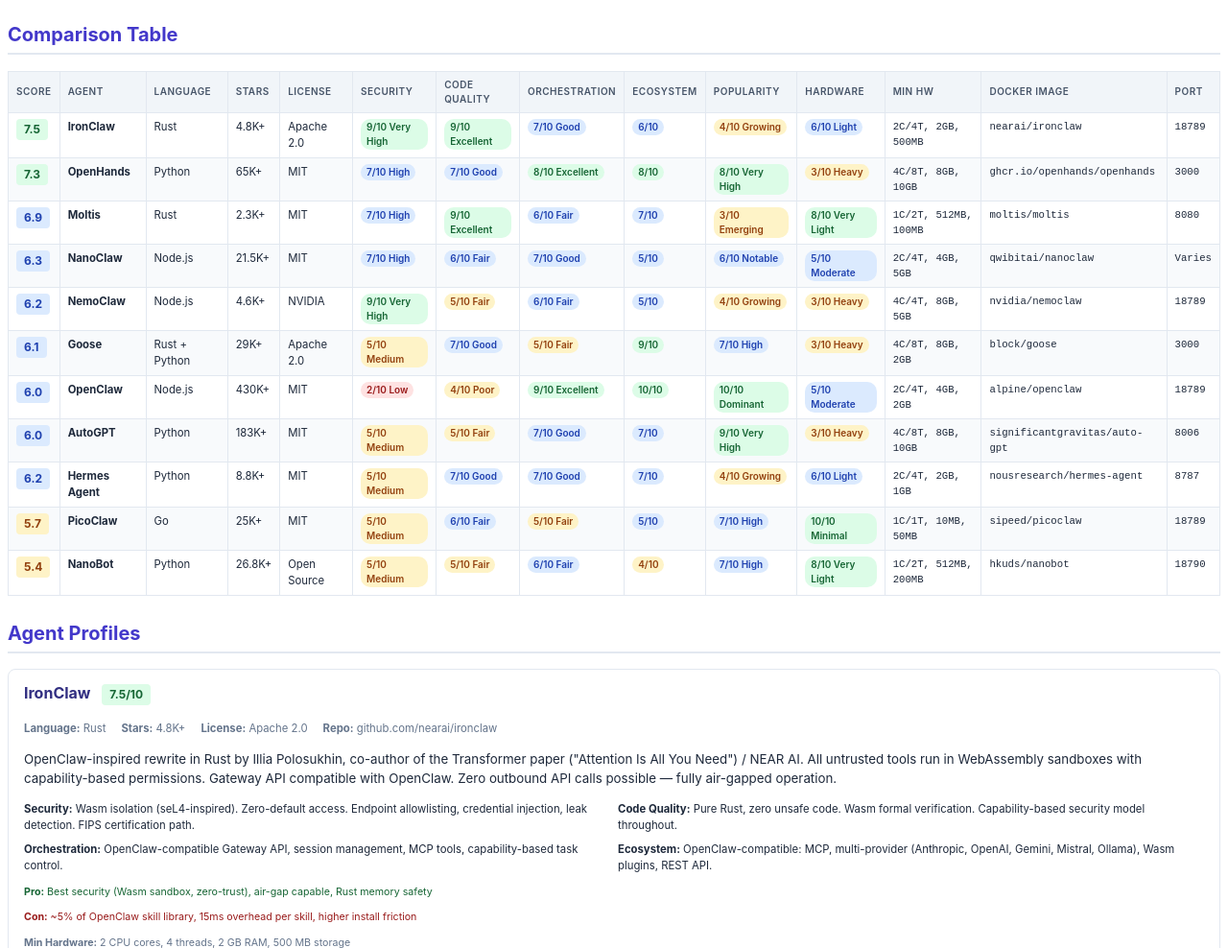
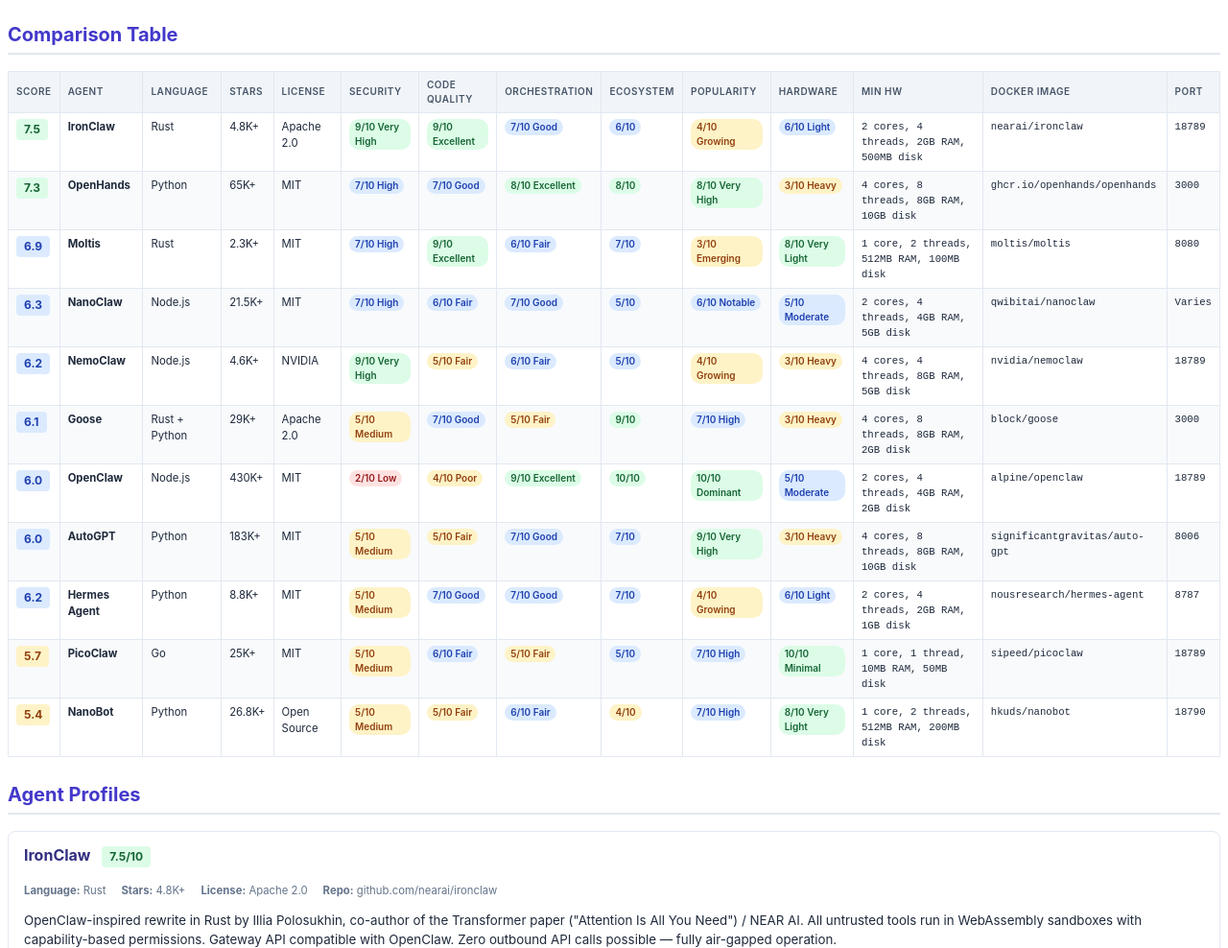
Before and after one commit to janvarez/ai-agent-comparison-2026, a plain HTML site: page index.html in a window 1280 px wide. Shown: the part 444-1432 px from the top of the page at 96% size. Drawn offline with Linux system fonts and the light colour scheme.

Commit message:
Clarify hardware column: full labels (cores, threads, RAM, disk) instead of abbreviations

```diff
--- a/index.html
+++ b/index.html
@@ -91,7 +91,7 @@
   <td><span class="badge badge-blue">6/10</span></td>
   <td><span class="badge badge-amber">4/10 Growing</span></td>
   <td><span class="badge badge-blue">6/10 Light</span></td>
-  <td class="mono">2C/4T, 2GB, 500MB</td>
+  <td class="mono">2 cores, 4 threads, 2GB RAM, 500MB disk</td>
   <td class="mono">nearai/ironclaw</td>
   <td class="mono">18789</td>
 </tr>
@@ -107,7 +107,7 @@
   <td><span class="badge badge-green">8/10</span></td>
   <td><span class="badge badge-green">8/10 Very High</span></td>
   <td><span class="badge badge-amber">3/10 Heavy</span></td>
-  <td class="mono">4C/8T, 8GB, 10GB</td>
+  <td class="mono">4 cores, 8 threads, 8GB RAM, 10GB disk</td>
   <td class="mono">ghcr.io/openhands/openhands</td>
   <td class="mono">3000</td>
 </tr>
@@ -123,7 +123,7 @@
   <td><span class="badge badge-blue">7/10</span></td>
   <td><span class="badge badge-amber">3/10 Emerging</span></td>
   <td><span class="badge badge-green">8/10 Very Light</span></td>
-  <td class="mono">1C/2T, 512MB, 100MB</td>
+  <td class="mono">1 core, 2 threads, 512MB RAM, 100MB disk</td>
   <td class="mono">moltis/moltis</td>
   <td class="mono">8080</td>
 </tr>
@@ -139,7 +139,7 @@
   <td><span class="badge badge-blue">5/10</span></td>
   <td><span class="badge badge-blue">6/10 Notable</span></td>
   <td><span class="badge badge-blue">5/10 Moderate</span></td>
-  <td class="mono">2C/4T, 4GB, 5GB</td>
+  <td class="mono">2 cores, 4 threads, 4GB RAM, 5GB disk</td>
   <td class="mono">qwibitai/nanoclaw</td>
   <td class="mono">Varies</td>
 </tr>
@@ -155,7 +155,7 @@
   <td><span class="badge badge-blue">5/10</span></td>
   <td><span class="badge badge-amber">4/10 Growing</span></td>
   <td><span class="badge badge-amber">3/10 Heavy</span></td>
-  <td class="mono">4C/4T, 8GB, 5GB</td>
+  <td class="mono">4 cores, 4 threads, 8GB RAM, 5GB disk</td>
   <td class="mono">nvidia/nemoclaw</td>
   <td class="mono">18789</td>
 </tr>
@@ -171,7 +171,7 @@
   <td><span class="badge badge-green">9/10</span></td>
   <td><span class="badge badge-blue">7/10 High</span></td>
   <td><span class="badge badge-amber">3/10 Heavy</span></td>
-  <td class="mono">4C/8T, 8GB, 2GB</td>
+  <td class="mono">4 cores, 8 threads, 8GB RAM, 2GB disk</td>
   <td class="mono">block/goose</td>
   <td class="mono">3000</td>
 </tr>
@@ -187,7 +187,7 @@
   <td><span class="badge badge-green">10/10</span></td>
   <td><span class="badge badge-green">10/10 Dominant</span></td>
   <td><span class="badge badge-blue">5/10 Moderate</span></td>
-  <td class="mono">2C/4T, 4GB, 2GB</td>
+  <td class="mono">2 cores, 4 threads, 4GB RAM, 2GB disk</td>
   <td class="mono">alpine/openclaw</td>
   <td class="mono">18789</td>
 </tr>
@@ -203,7 +203,7 @@
   <td><span class="badge badge-blue">7/10</span></td>
   <td><span class="badge badge-green">9/10 Very High</span></td>
   <td><span class="badge badge-amber">3/10 Heavy</span></td>
-  <td class="mono">4C/8T, 8GB, 10GB</td>
+  <td class="mono">4 cores, 8 threads, 8GB RAM, 10GB disk</td>
   <td class="mono">significantgravitas/auto-gpt</td>
   <td class="mono">8006</td>
 </tr>
@@ -219,7 +219,7 @@
   <td><span class="badge badge-blue">7/10</span></td>
   <td><span class="badge badge-amber">4/10 Growing</span></td>
   <td><span class="badge badge-blue">6/10 Light</span></td>
-  <td class="mono">2C/4T, 2GB, 1GB</td>
+  <td class="mono">2 cores, 4 threads, 2GB RAM, 1GB disk</td>
   <td class="mono">nousresearch/hermes-agent</td>
   <td class="mono">8787</td>
 </tr>
@@ -235,7 +235,7 @@
   <td><span class="badge badge-blue">5/10</span></td>
   <td><span class="badge badge-blue">7/10 High</span></td>
   <td><span class="badge badge-green">10/10 Minimal</span></td>
-  <td class="mono">1C/1T, 10MB, 50MB</td>
+  <td class="mono">1 core, 1 thread, 10MB RAM, 50MB disk</td>
   <td class="mono">sipeed/picoclaw</td>
   <td class="mono">18789</td>
 </tr>
@@ -251,7 +251,7 @@
   <td><span class="badge badge-amber">4/10</span></td>
   <td><span class="badge badge-blue">7/10 High</span></td>
   <td><span class="badge badge-green">8/10 Very Light</span></td>
-  <td class="mono">1C/2T, 512MB, 200MB</td>
+  <td class="mono">1 core, 2 threads, 512MB RAM, 200MB disk</td>
   <td class="mono">hkuds/nanobot</td>
   <td class="mono">18790</td>
 </tr>
```
Also changed, not shown: 1 other file.
